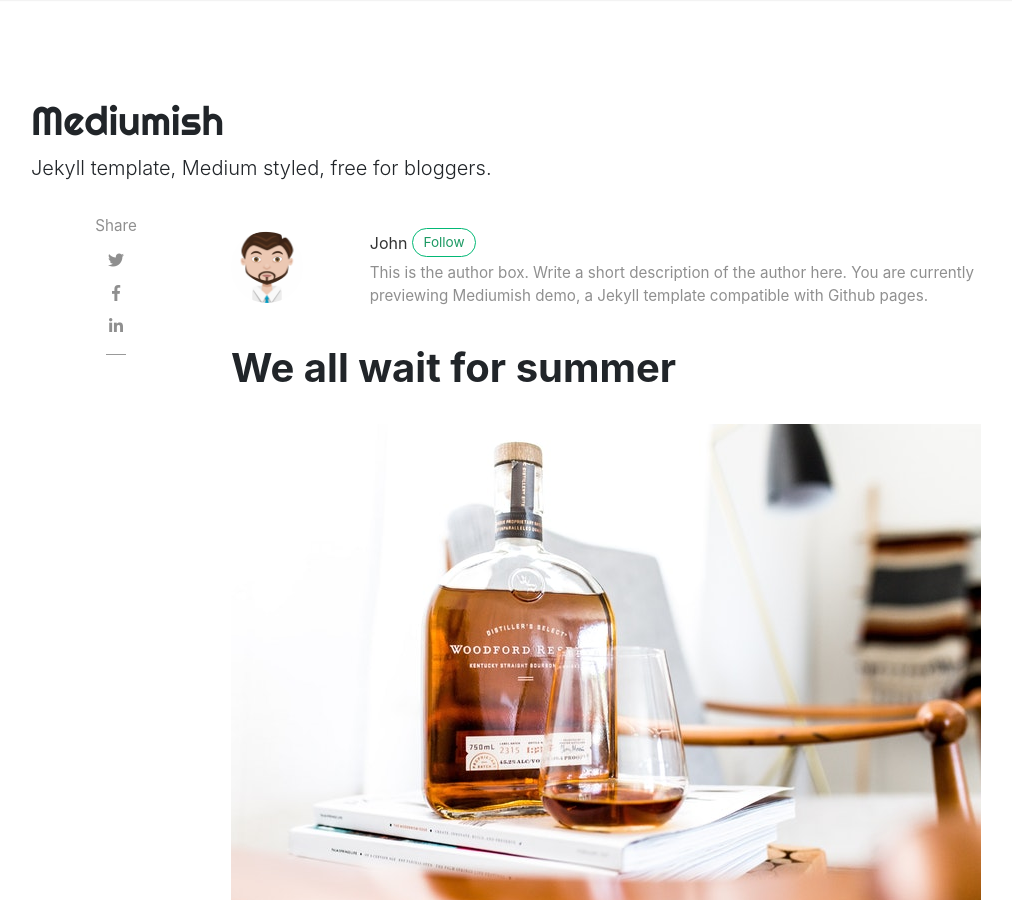
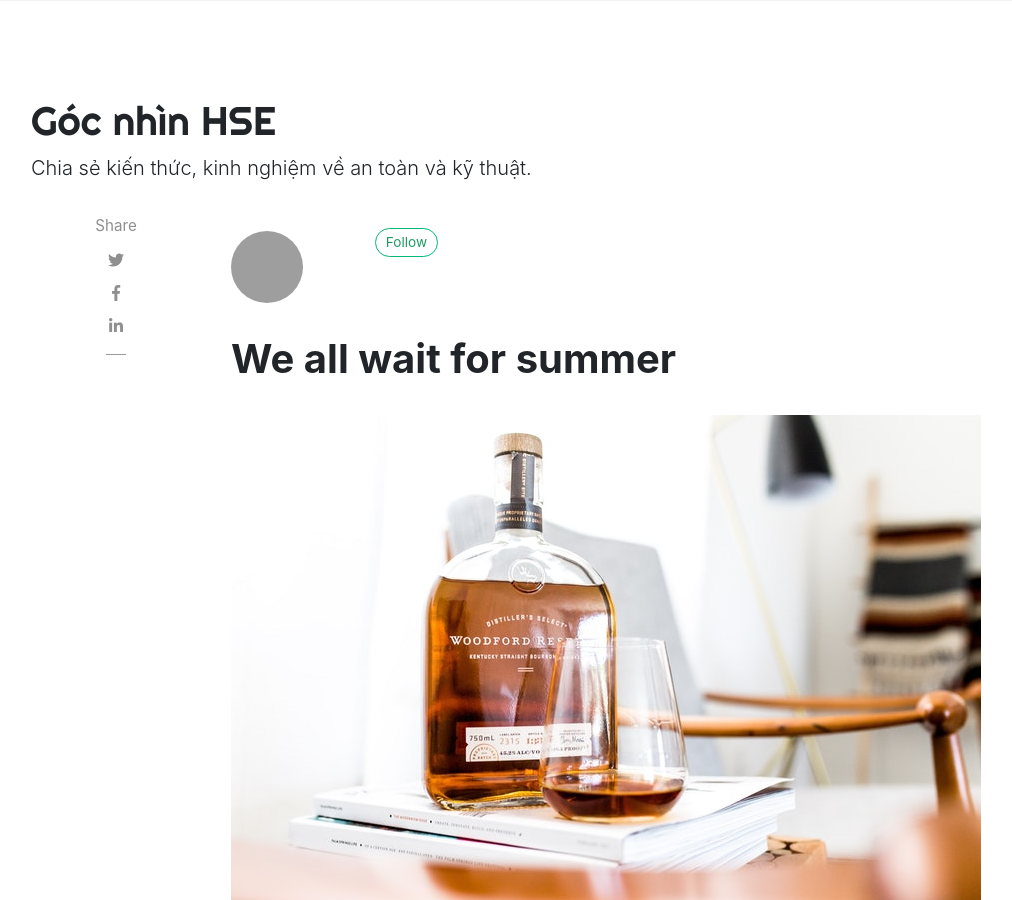
Before and after one commit to chiennguyennb03/chienhse, a Jekyll site: the page built from blog/_posts/2018-01-12-we-all-wait-for-summer.md, in a window 1280 px wide and 900 px high. Shown: the whole window, without its empty margins (54-1066 px from the left). Built offline with Jekyll 4.4.1, drawn with Linux system fonts in a browser that asks for light colours; nearby versions of some CDN libraries; comment, search, counter and statistics services are not loaded; some of the changed text lies outside the part shown; grey boxes are pictures that could not be loaded.

Commit message:
test blog

```diff
--- a/blog/_config.yml
+++ b/blog/_config.yml
@@ -1,35 +1,27 @@
 # Site
-name: "Mediumish"
-title: "Mediumish"
-description: "Jekyll template, Medium styled, free for bloggers."
+name: "Góc nhìn HSE"
+title: "Blog An toàn lao động"
+description: "Chia sẻ kiến thức, kinh nghiệm về an toàn và kỹ thuật."
 logo: 'assets/images/logo.png'
 favicon: 'assets/images/logo.png'
-baseurl: /mediumish-theme-jekyll
-google_analytics: 'UA-46278016-1'
-disqus: 'demowebsite'
-mailchimp-list: 'https://wowthemes.us11.list-manage.com/subscribe/post?u=8aeb20a530e124561927d3bd8&amp;id=8c3d2d214b'
+baseurl: /blog
+google_analytics: 'G-TR8LWBC5BL'
+disqus: ''
+mailchimp-list: ''
 include: ["_pages"]
 permalink: /:title/
 
 # Authors
 authors:
-  sal:
-    name: Sal
-    display_name: Sal
-    gravatar: e56154546cf4be74e393c62d1ae9f9d4
-    email: wowthemesnet@gmail.com
-    web: https://www.wowthemes.net
-    twitter: https://twitter.com/wowthemesnet
-    description: "Author of Mediumish, a Bootstrap Medium styled template available for WordPress, HTML, Ghost and Jekyll. You are currently previewing Jekyll template demo."
-  john:
-    name: John
-    display_name: John
-    avatar: 'assets/images/avatar.png'
-    gravatar: b1cc14991db7a456fcd761680bbc8f81
-    email: wowthemesnet@gmail.com
-    web: https://www.wowthemes.net
-    twitter: https://twitter.com/wowthemesnet
-    description: "This is the author box. Write a short description of the author here. You are currently previewing Mediumish demo, a Jekyll template compatible with Github pages."
+  chienhse:
+    name: Chien
+    display_name: ChienHSE
+    gravatar:
+    email: work.chien03@gmail.com
+    web: https://chienhse.vn
+    twitter:
+    description: "Kỹ sư an toàn lao động. Ghi chép và hệ thống hóa kiến thức chuyên môn."
+
 
 # Plugins
 plugins:
```
